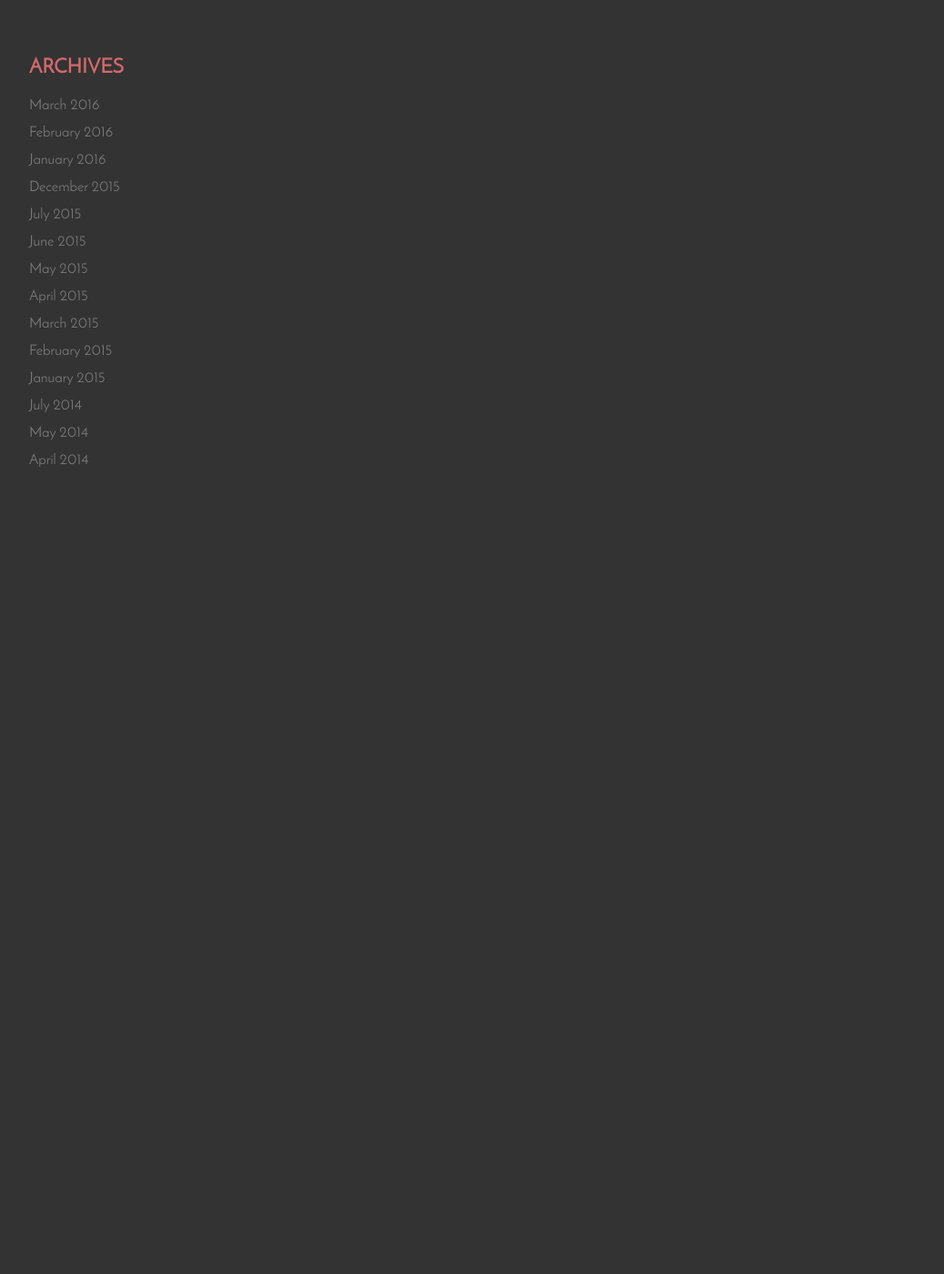
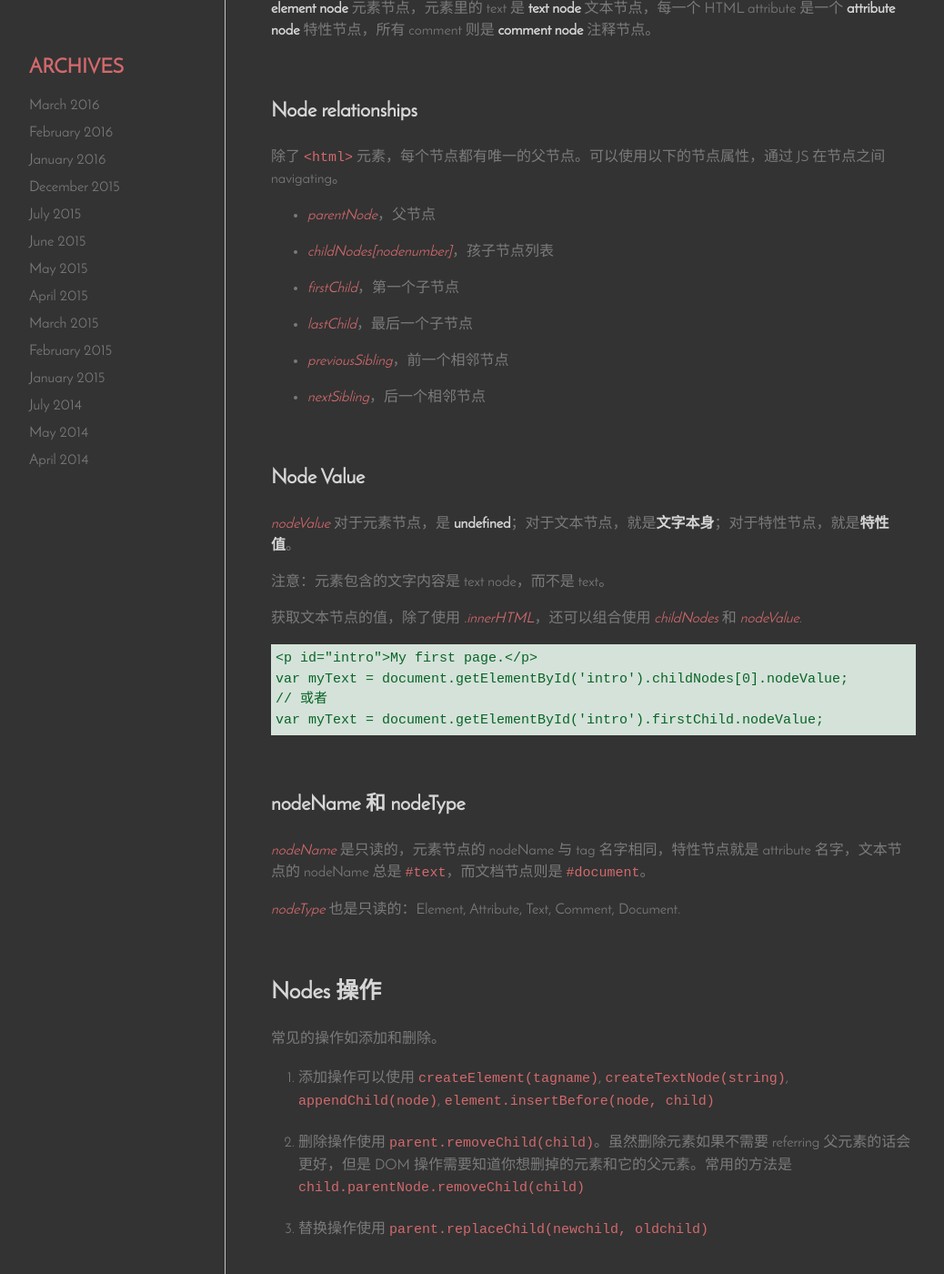
Before and after one commit to Vivi-wu/dive-into-web, a Jekyll site: the page built from _posts/2016-01-02-JavaScript-HTML-DOM.markdown, in a window 1280 px wide and 1400 px high, scrolled down 3567 px. Shown: the whole window at 91% size, without its empty margins (98-1136 px from the left). Built offline with Jekyll 4.4.1, drawn with Linux system fonts in a browser that asks for light colours; nearby versions of some CDN libraries; some of the changed text lies outside the part shown.

Commit message:
complete HTML DOM node

```diff
--- a/_posts/2016-01-02-JavaScript-HTML-DOM.markdown
+++ b/_posts/2016-01-02-JavaScript-HTML-DOM.markdown
@@ -61,7 +61,7 @@ HTML DOM Document 对象是页面中所有其他元素的主人。如果你想
     <td>document.doctype</td><td>返回文档类型</td><td>3</td>
   </tr>
   <tr>
-    <td>document.documentElement</td><td>返回 &lt;html&gt; 元素</td><td>3</td>
+    <td>document.documentElement</td><td>返回 &lt;html&gt; 元素，即全部文档</td><td>3</td>
   </tr>
   <tr>
     <td>document.documentMode</td><td>返回浏览器渲染当前文档使用的模式，<b>该属性是一个 IE only 的属性</b></td><td>3</td>
@@ -100,12 +100,12 @@ HTML DOM Document 对象是页面中所有其他元素的主人。如果你想
 常见的查找 HTML 元素的方法:
 
 + `getElementById('myEle')`, 如果找到，返回该元素作为一个 object，没找到，返回 _null_
-+ `getElementsByTagName('p')`, 以标签名查找。
++ `getElementsByTagName('p')`, 以标签名查找。该方法返回一个 **node list**（像 array 一样的 nodes 集合），因此 nodes 可以使用 **index number** 像数组那样获取，也可使用 _length_ 属性，获取 node list 长度。但是 <span class="blue-text">node list 不是数组！</span>不能使用数组的方法，比如 `valueOf()` 或者 `join()`
 + `getElementsByClassName('test')`, 以 CSS 样式名查找。
 + `document.querySelectorAll(p.test)`, 查找所有匹配一个特定 CSS 选择器的某 HTML 元素。只返回第一个匹配到元素使用 `document.querySelector(CSS selectors)`
 + 以 HTML Object Collections 查找元素，比如查找 id 为 frm1 的表单，`document.form['frm1']`, 其他可以获取的文档对象集合可参考上面的表格。
 
-## 改变 HTML
+### 改变 HTML
 
 使用 `document.write()`，可以直接向 HTML 输出流写东西，但是要注意**不要在文档 loaded 之后使用**，这样会 overwrite 文档。
 
@@ -126,7 +126,7 @@ HTML DOM Document 对象是页面中所有其他元素的主人。如果你想
 
 使用 `setInterval` 和 `clearInterval` 函数作为 timer 实现 JS 动画。
 
-### DOM EventListener
+## DOM EventListener
 
 `element.addEventListener(event, function, useCapture)` 方法用来给指定元素绑定一个事件处理函数。最后一个参数是可选的 boolean 值，用来指定是否使用事件冒泡或事件捕捉。默认值是 _false_，所以默认使用 bubbling 冒泡传播。（在 bubbling 阶段，inner most 元素的事件先被处理，然后依次向外。而 capturing 阶段则相反，outer most 元素的事件先被处理）
 
@@ -136,8 +136,50 @@ HTML DOM Document 对象是页面中所有其他元素的主人。如果你想
 + 使用 `addEventListener()` 方法可以实现 JS 代码和 HTML 内容分离
 + 使用 `element.removeEventListener(event, function)` 方法，移除事件监听器
 
-#### 给事件处理函数传递参数
+### 给事件处理函数传递参数
 
 使用**匿名函数**来调用指定事件处理函数，将需要传递的参数作为指定函数的实参。
 
     element.addEventListener("click", function(){ myFunction(p1, p2); });
+
+## DOM Nodes
+
+根据 HTML DOM标准，在 HTML 文档中所有东西都是一个 node 节点。每一个 HTML element 是一个 **element node** 元素节点，元素里的 text 是 **text node** 文本节点，每一个 HTML attribute 是一个 **attribute node** 特性节点，所有 comment 则是 **comment node** 注释节点。
+
+### Node relationships
+
+除了 `<html>` 元素，每个节点都有唯一的父节点。可以使用以下的节点属性，通过 JS 在节点之间 navigating。
+
++ _parentNode_，父节点
++ _childNodes[nodenumber]_，孩子节点列表
++ _firstChild_，第一个子节点
++ _lastChild_，最后一个子节点
++ _previousSibling_，前一个相邻节点
++ _nextSibling_，后一个相邻节点
+
+### Node Value
+
+_nodeValue_ 对于元素节点，是 **undefined**；对于文本节点，就是**文字本身**；对于特性节点，就是**特性值**。
+
+注意：元素包含的文字内容是 text node，而不是 text。
+
+获取文本节点的值，除了使用 _.innerHTML_，还可以组合使用 _childNodes_ 和 _nodeValue_.
+
+    <p id="intro">My first page.</p>
+    var myText = document.getElementById('intro').childNodes[0].nodeValue;
+    // 或者
+    var myText = document.getElementById('intro').firstChild.nodeValue;
+
+### nodeName 和 nodeType
+
+_nodeName_ 是只读的，元素节点的 nodeName 与 tag 名字相同，特性节点就是 attribute 名字，文本节点的 nodeName 总是 `#text`，而文档节点则是 `#document`。
+
+_nodeType_ 也是只读的：Element, Attribute, Text, Comment, Document.
+
+## Nodes 操作
+
+常见的操作如添加和删除。
+
+1. 添加操作可以使用 `createElement(tagname)`, `createTextNode(string)`, `appendChild(node)`, `element.insertBefore(node, child)`
+2. 删除操作使用 `parent.removeChild(child)`。虽然删除元素如果不需要 referring 父元素的话会更好，但是 DOM 操作需要知道你想删掉的元素和它的父元素。常用的方法是 `child.parentNode.removeChild(child)`
+3. 替换操作使用 `parent.replaceChild(newchild, oldchild)`
```
